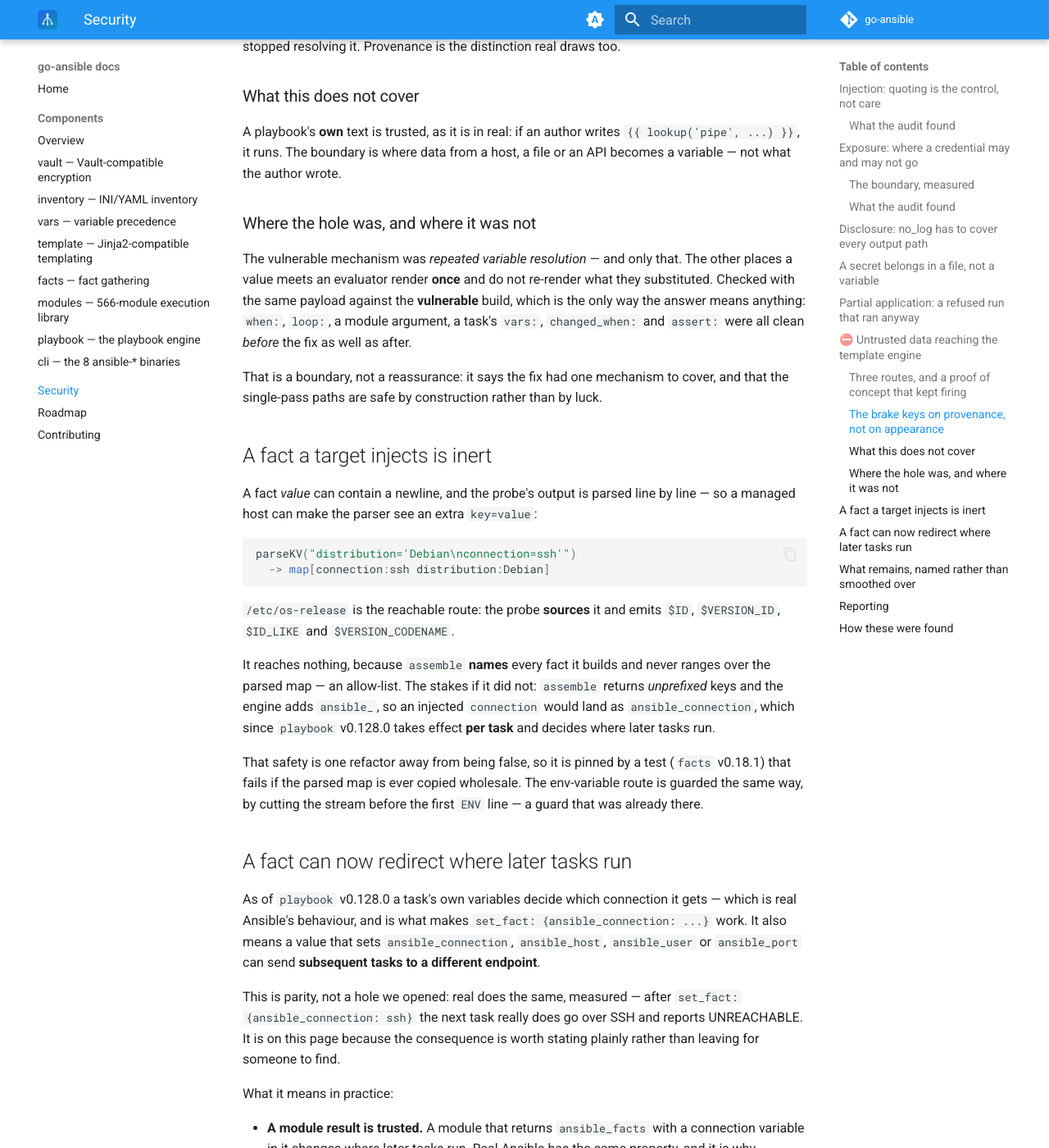
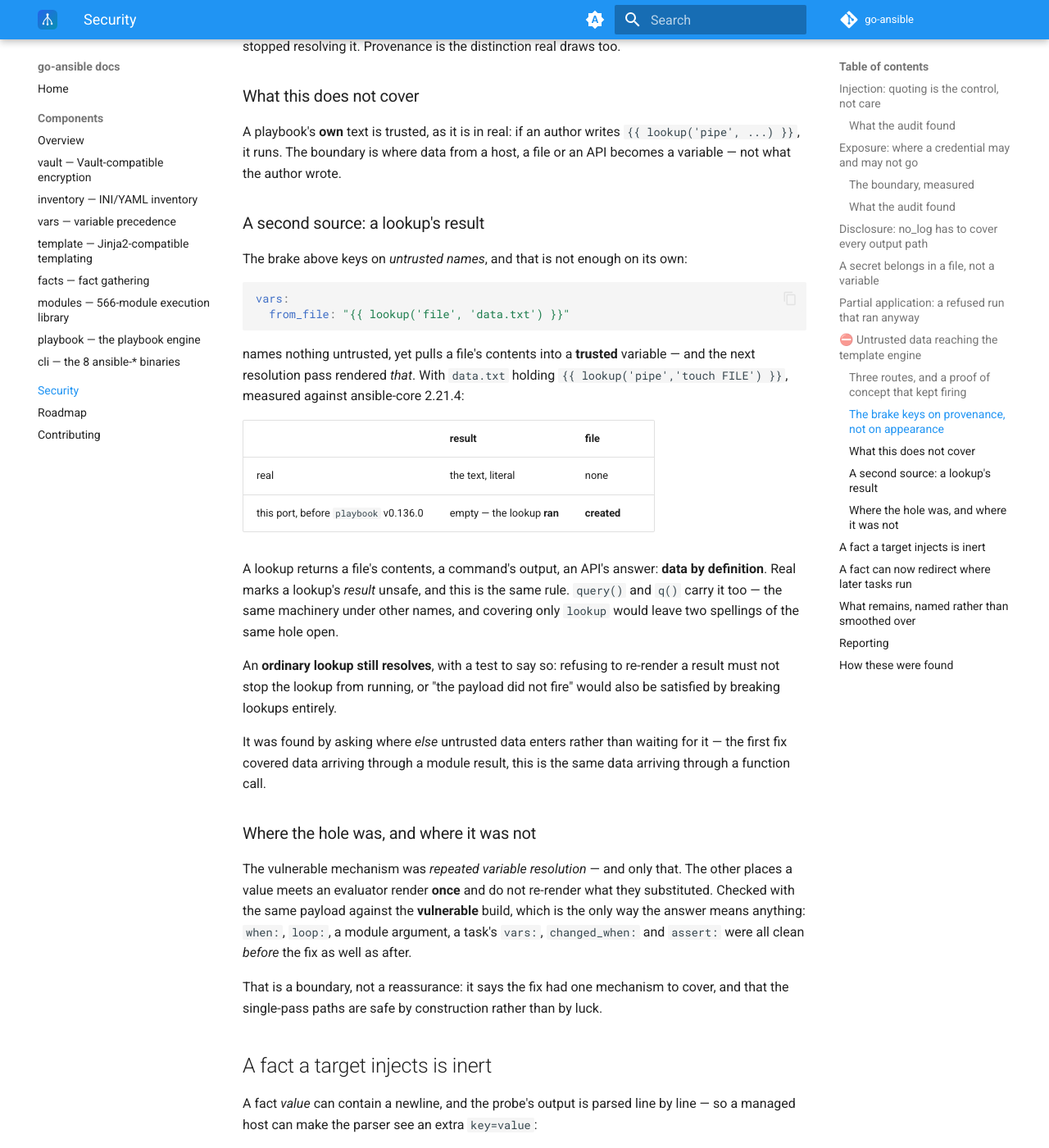
Before and after one commit to go-ansible/docs, an MkDocs documentation site: the page built from docs/security.md, in a window 1280 px wide and 1400 px high, scrolled down 5136 px. Shown: the whole window at 82% size. Built offline with MkDocs 1.6.1 and Material for MkDocs 9.7.7, drawn with Linux system fonts in a browser that asks for light colours; the version menu is left out.

Commit message:
Security: a lookup's result is a second source of untrusted data (#77)
The section explained the brake as keying on untrusted NAMES, which is
not enough on its own: a lookup names nothing untrusted and pulls a
file's contents into a trusted variable, where the next pass rendered it.
Fixed in playbook v0.136.0.

Records what makes a lookup untrusted by definition (it returns a file's
contents, a command's output, an API's answer), that query() and q()
carry the same rule, and the control that keeps the test honest - an
ordinary lookup still resolves.

And how it was found: by asking where ELSE untrusted data enters, rather
than waiting for it.

Co-authored-by: Claude Opus 5 <noreply@anthropic.com>

````diff
--- a/docs/security.md
+++ b/docs/security.md
@@ -238,6 +238,40 @@ writes `{{ lookup('pipe', ...) }}`, it runs. The boundary is where data
 from a host, a file or an API becomes a variable — not what the author
 wrote.
 
+### A second source: a lookup's result
+
+The brake above keys on *untrusted names*, and that is not enough on its
+own:
+
+```yaml
+vars:
+  from_file: "{{ lookup('file', 'data.txt') }}"
+```
+
+names nothing untrusted, yet pulls a file's contents into a **trusted**
+variable — and the next resolution pass rendered *that*. With `data.txt`
+holding `{{ lookup('pipe','touch FILE') }}`, measured against
+ansible-core 2.21.4:
+
+| | result | file |
+|---|---|---|
+| real | the text, literal | none |
+| this port, before `playbook` v0.136.0 | empty — the lookup **ran** | **created** |
+
+A lookup returns a file's contents, a command's output, an API's answer:
+**data by definition**. Real marks a lookup's *result* unsafe, and this
+is the same rule. `query()` and `q()` carry it too — the same machinery
+under other names, and covering only `lookup` would leave two spellings
+of the same hole open.
+
+An **ordinary lookup still resolves**, with a test to say so: refusing to
+re-render a result must not stop the lookup from running, or "the payload
+did not fire" would also be satisfied by breaking lookups entirely.
+
+It was found by asking where *else* untrusted data enters rather than
+waiting for it — the first fix covered data arriving through a module
+result, this is the same data arriving through a function call.
+
 ### Where the hole was, and where it was not
 
 The vulnerable mechanism was *repeated variable resolution* — and only
````
